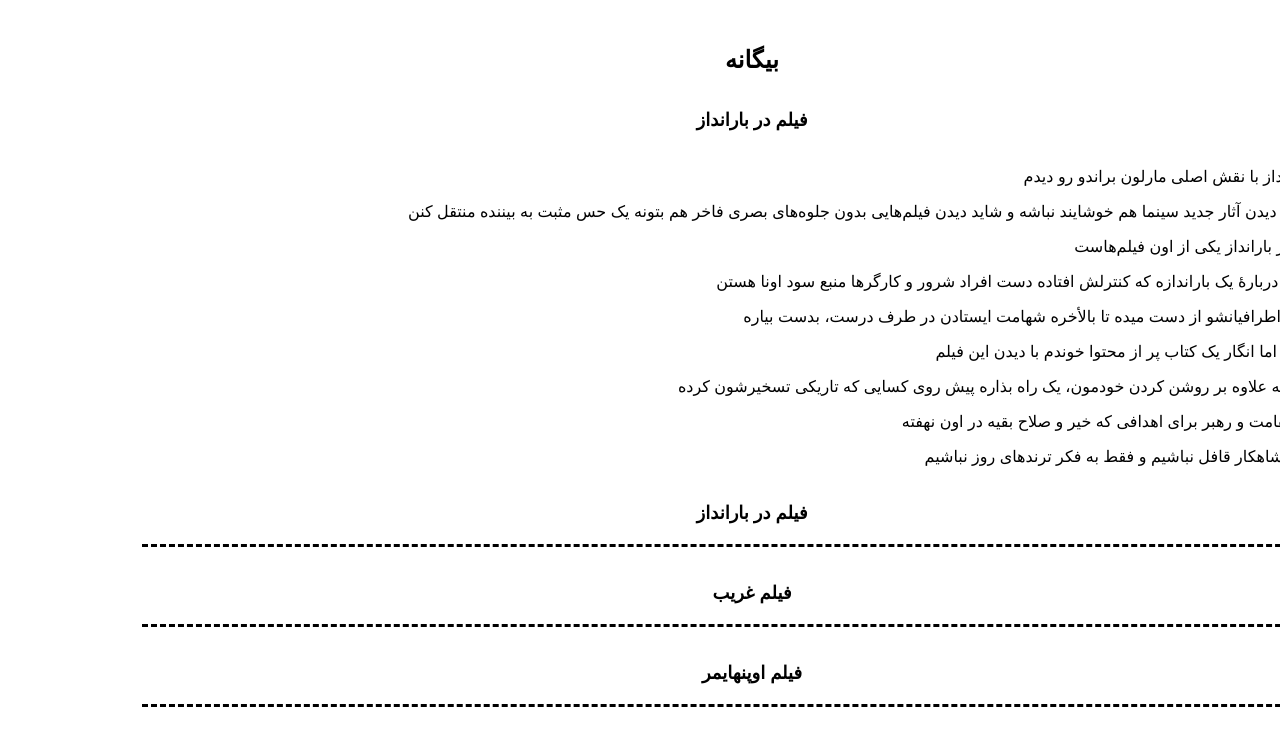
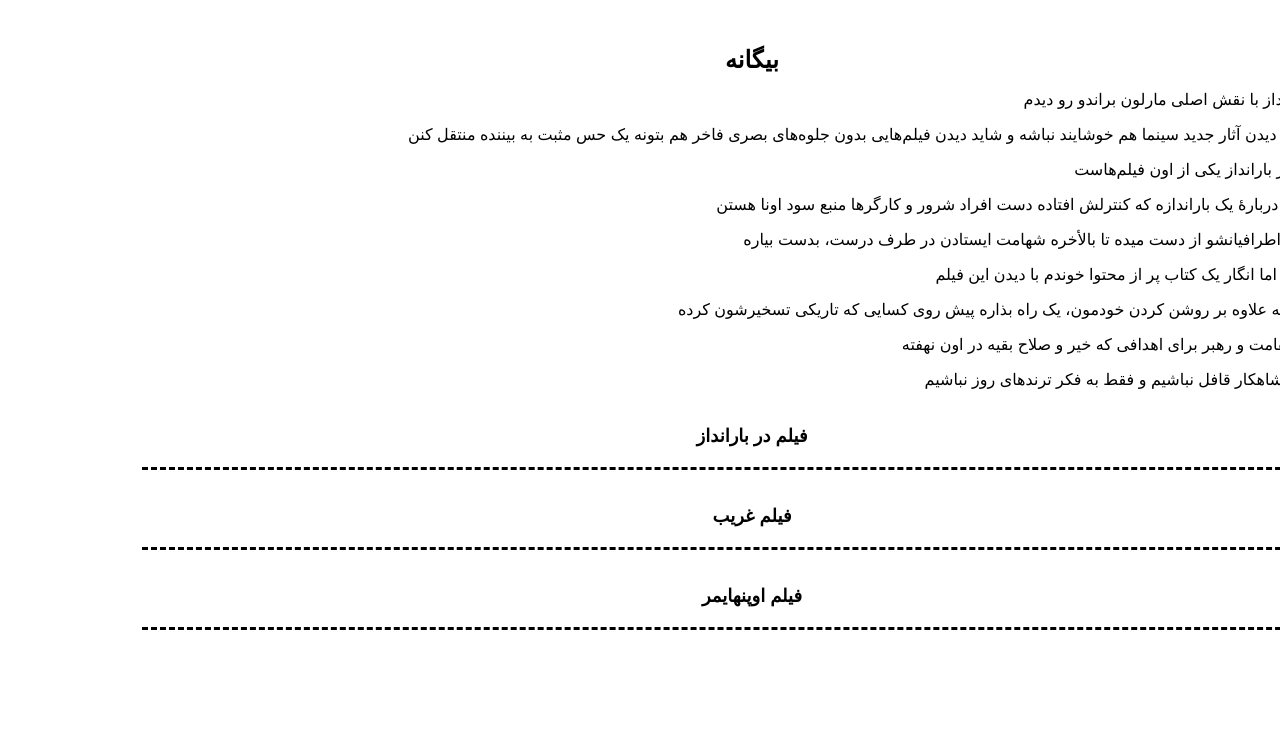
Before and after one commit to darkblog/darkblog.github.io, a Jekyll site: the page built from _posts/2023-8-7-3.md, in a window 1280 px wide. Shown: the top 746 px of the page. Built offline with Jekyll 4.4.1, drawn with Linux system fonts in a browser that asks for light colours.

Commit message:
Update post.html

```diff
--- a/_layouts/post.html
+++ b/_layouts/post.html
@@ -2,7 +2,7 @@
 layout: default
 ---
 
-<h1>{{ page.title }}</h1>{{ content }}
+{{ content }}
 {% for post in site.posts limit:10000 %}
 <h2><a href="{{ site.url }}{{ post.url }}">{{ post.title }}</a></h2>
 {% endfor %}
```
